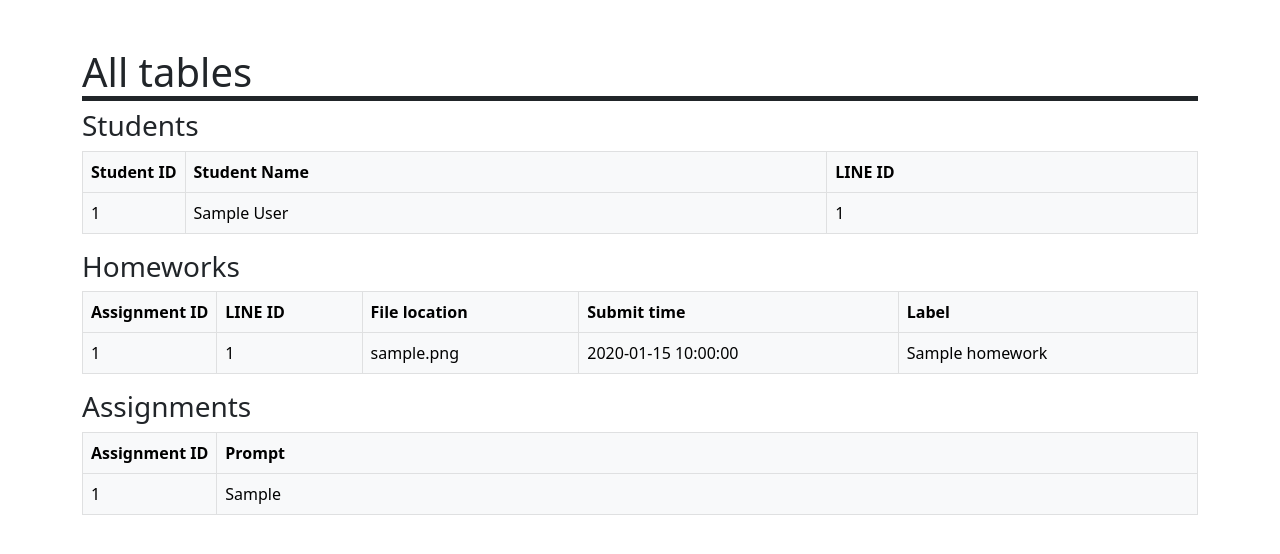
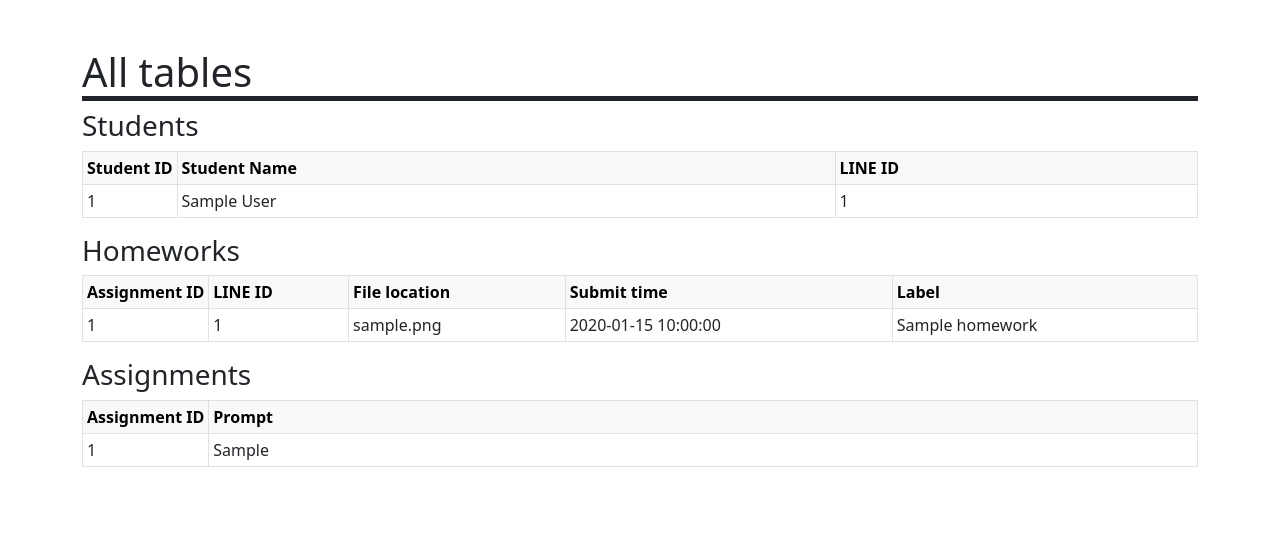
Before and after one commit to andy0427s/linebotTeacher, a Flask app: page /showtables in a window 1280 px wide. Shown: the part 56-610 px from the top of the page. Run offline with Flask 2, Linux system fonts and the light colour scheme; tables that the repository leaves empty hold one stand-in row (values such as "Sample post"); some libraries are stand-ins or nearby versions.

Commit message:
table styling

```diff
--- a/templates/showtables.html
+++ b/templates/showtables.html
@@ -9,8 +9,8 @@
 {{ super() }}
 
 <h3>Students</h3>
-<table class="table table-light table-bordered">
-    <thead>
+<table class="table table-bordered table-sm">
+    <thead class="table-light">
         <tr>
             <th class="fit">Student ID</th>
             <th>Student Name</th>
@@ -32,8 +32,8 @@
 </table>
 
 <h3>Homeworks</h3>
-<table class="table table-light table-bordered">
-    <thead>
+<table class="table table-bordered table-sm">
+    <thead class="table-light">
         <tr>
             <th class="fit">Assignment ID</th>
             <th>LINE ID</th>
@@ -57,8 +57,8 @@
 </table>
 
 <h3>Assignments</h3>
-<table class="table table-light table-bordered">
-    <thead>
+<table class="table table-bordered table-sm">
+    <thead class="table-light">
         <tr>
             <th class="fit">Assignment ID</th>
             <th>Prompt</th>
```
